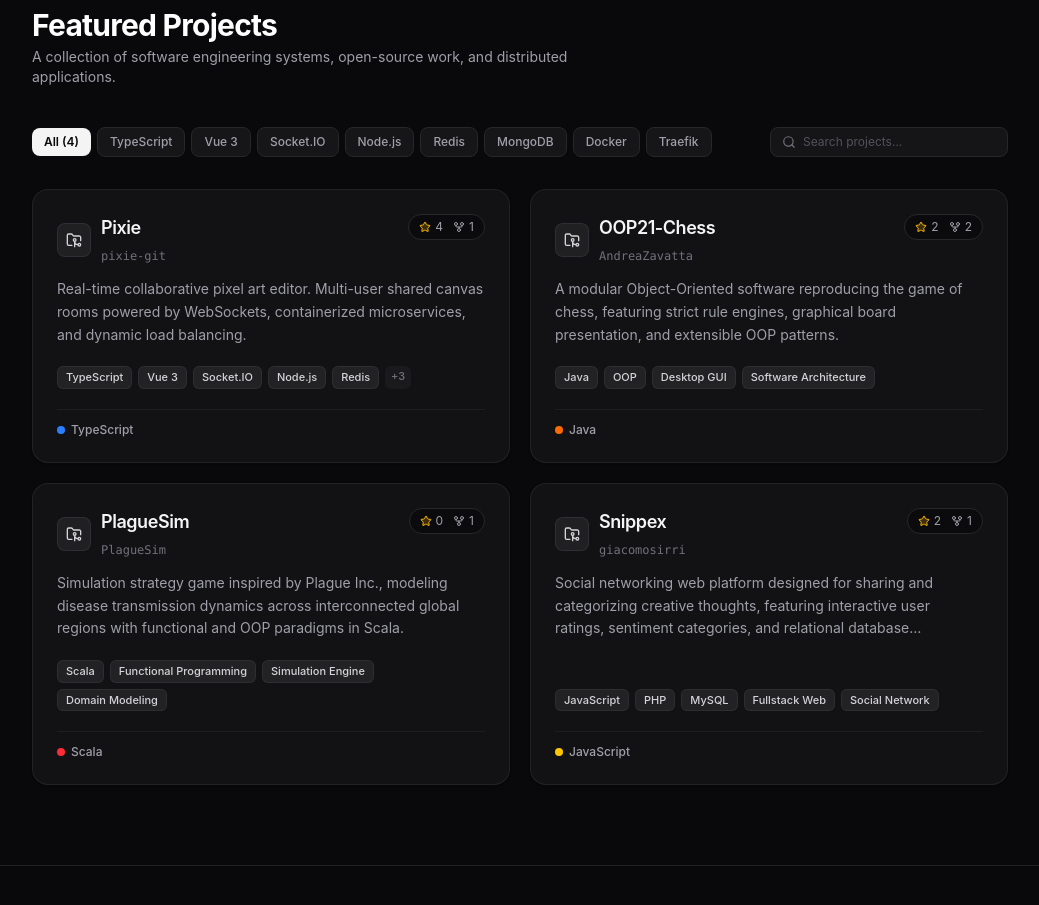
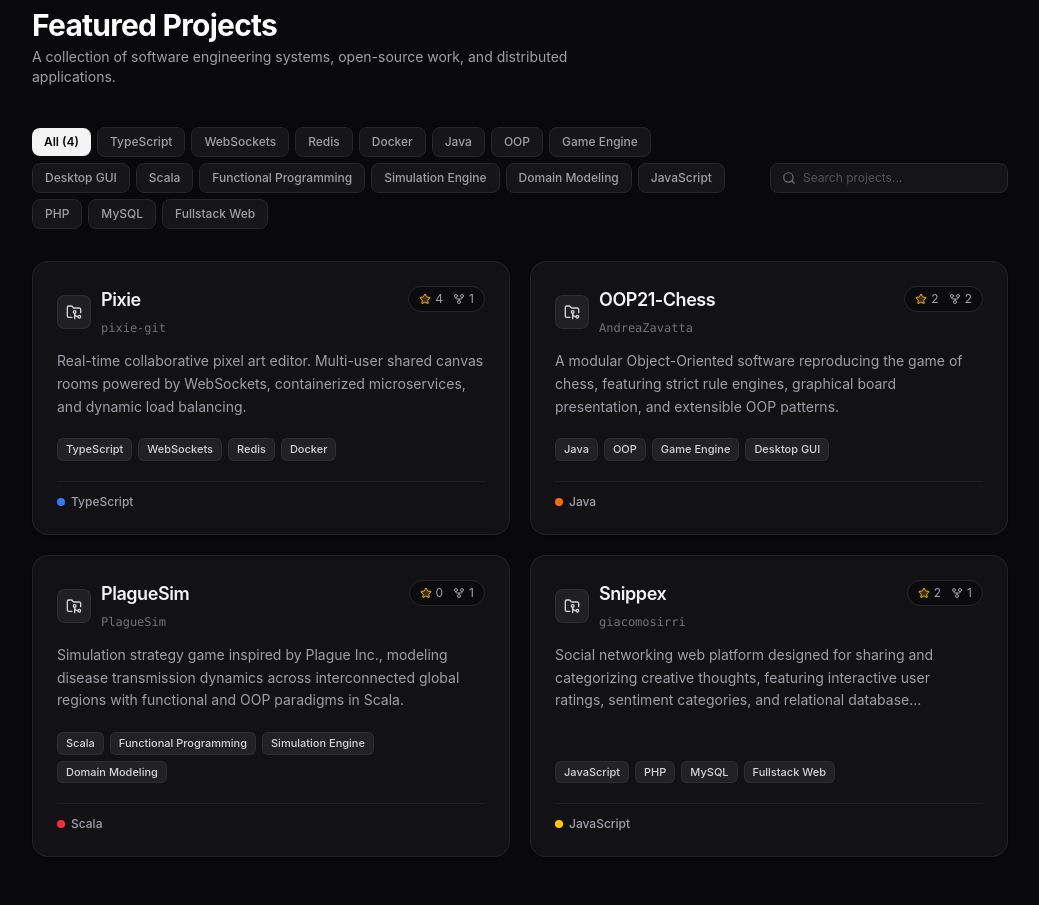
Before and after one commit to AndreaZavatta/AndreaZavatta.github.io, a React (Vite) app: page / in a window 1280 px wide. Shown: the part 804-1709 px from the top of the page, without its empty margins (120-1159 px from the left). Built offline with nearby package versions, Linux system fonts and the light colour scheme.

Commit message:
Assign 4 distinct characteristics per repository and show all tags in filter bar

```diff
--- a/src/components/Projects.tsx
+++ b/src/components/Projects.tsx
@@ -9,10 +9,10 @@ export const Projects: React.FC = () => {
 
   const projects = DEFAULT_PROJECTS;
 
-  // Derive unique filter tags
+  // Derive unique filter tags from all projects
   const allTags = Array.from(
     new Set(projects.flatMap((p) => p.tags))
-  ).slice(0, 8);
+  );
 
   const filteredProjects = projects.filter((p) => {
     const matchesTag =
@@ -48,9 +48,9 @@ export const Projects: React.FC = () => {
         </div>
 
         {/* Filter and Search Bar */}
-        <div className="flex flex-col sm:flex-row items-stretch sm:items-center justify-between gap-4 mb-8">
+        <div className="flex flex-col md:flex-row items-start md:items-center justify-between gap-4 mb-8">
           {/* Tags */}
-          <div className="flex items-center gap-1.5 overflow-x-auto pb-1 sm:pb-0 scrollbar-none">
+          <div className="flex flex-wrap items-center gap-1.5 flex-1">
             <button
               onClick={() => setSelectedTag('All')}
               className={`px-3 py-1.5 rounded-lg text-xs font-medium transition-colors shrink-0 cursor-pointer ${
--- a/src/data/defaultProjects.ts
+++ b/src/data/defaultProjects.ts
@@ -10,7 +10,7 @@ export const DEFAULT_PROJECTS: Project[] = [
     language: 'TypeScript',
     stars: 4,
     forks: 1,
-    tags: ['TypeScript', 'Vue 3', 'Socket.IO', 'Node.js', 'Redis', 'MongoDB', 'Docker', 'Traefik'],
+    tags: ['TypeScript', 'WebSockets', 'Redis', 'Docker'],
     featured: true,
   },
   {
@@ -22,7 +22,7 @@ export const DEFAULT_PROJECTS: Project[] = [
     language: 'Java',
     stars: 2,
     forks: 2,
-    tags: ['Java', 'OOP', 'Desktop GUI', 'Software Architecture'],
+    tags: ['Java', 'OOP', 'Game Engine', 'Desktop GUI'],
     featured: true,
   },
   {
@@ -46,7 +46,7 @@ export const DEFAULT_PROJECTS: Project[] = [
     language: 'JavaScript',
     stars: 2,
     forks: 1,
-    tags: ['JavaScript', 'PHP', 'MySQL', 'Fullstack Web', 'Social Network'],
+    tags: ['JavaScript', 'PHP', 'MySQL', 'Fullstack Web'],
     featured: true,
   },
 ];
```
